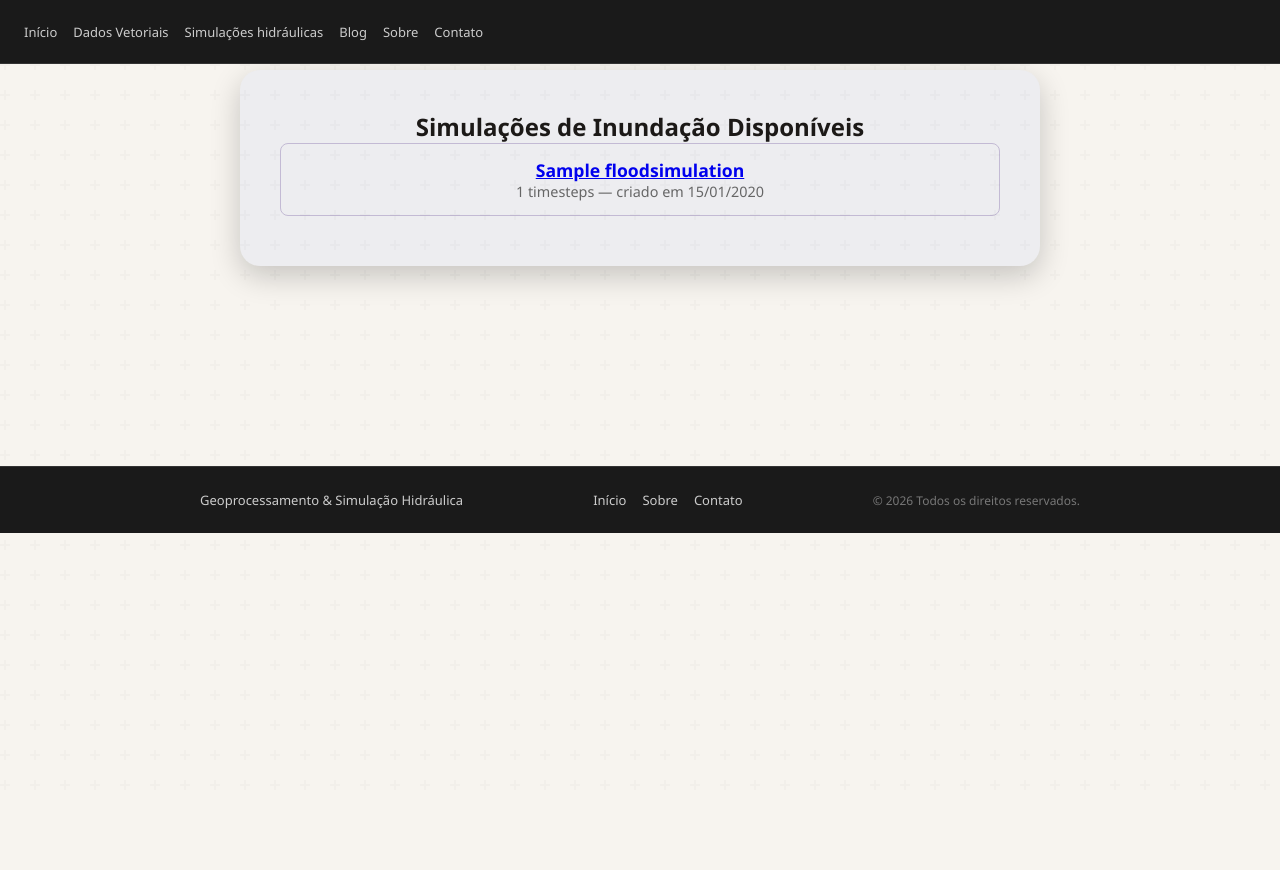
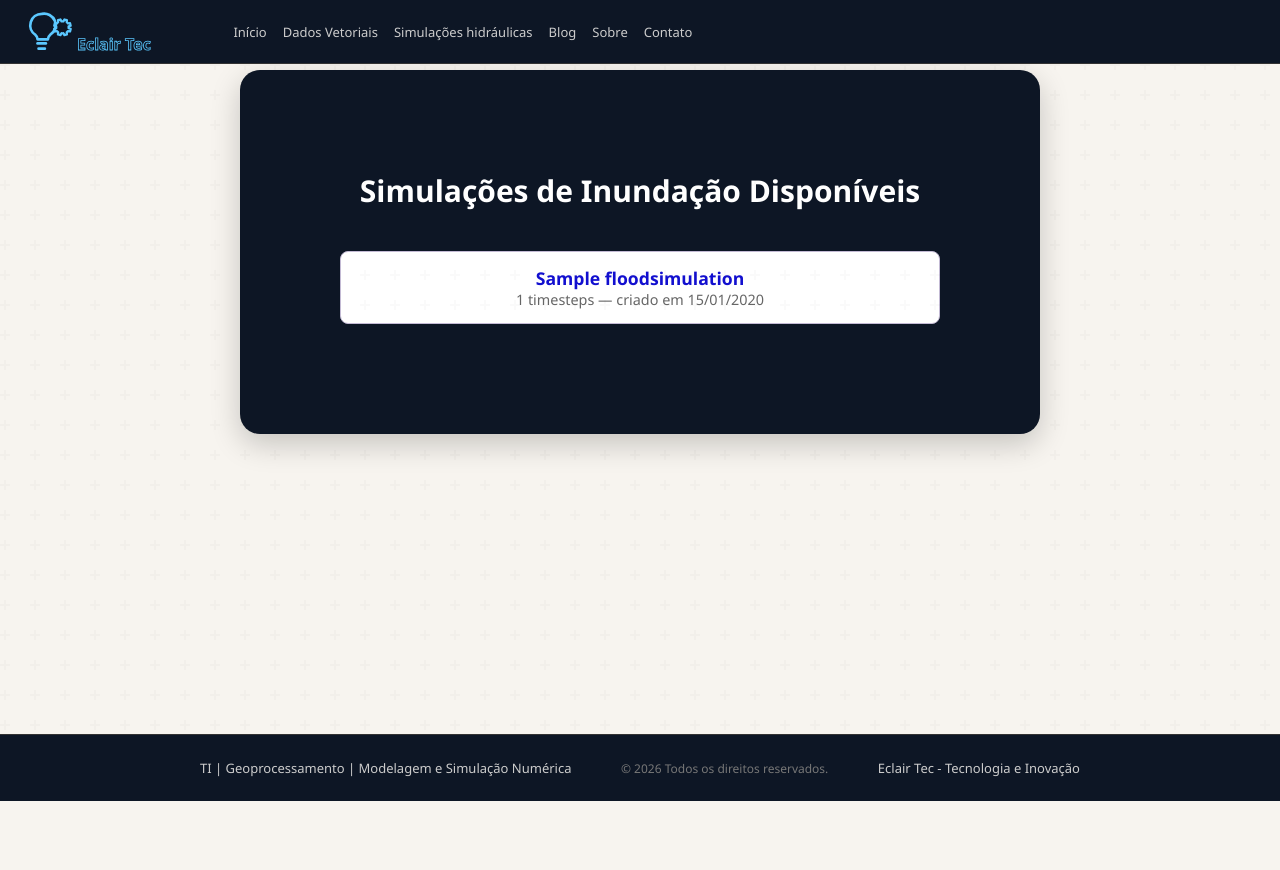
Before and after one commit to vjoel002/geoproj, a Django app: page /flood/ in a window 1280 px wide. Run offline with Django 5.2, Linux system fonts and the light colour scheme; tables that the repository leaves empty hold one stand-in row (values such as "Sample post"); parts of the project's set-up code (start-up, migrations or seed data) failed here and were passed over.

Commit message:
Mexi no frontend

```diff
--- a/AppGeo/middleware.py
+++ b/AppGeo/middleware.py
@@ -2,7 +2,7 @@ from ipware import get_client_ip
 from django.contrib.gis.geoip2 import GeoIP2
 from .models import Visita
 
-PAGINAS_MONITORADAS = ['/', '/blog/', '/sobre/', '/contato/', '/simulacao/']
+PAGINAS_MONITORADAS = ['/', '/blog/', '/sobre/', '/contato/', '/simulacao/', '/simulation_list/', '/dados_vetoriais/']
 
 class VisitaMiddleware:
     def __init__(self, get_response):
--- a/AppGeo/static/css/style.css
+++ b/AppGeo/static/css/style.css
@@ -29,7 +29,8 @@
     margin: 0;
     padding: 0 24px;
 
-    background: #1a1a1a;
+    /*background: #1a1a1a;*/
+    background: #0d1625;
     border-bottom: 1px solid #333;
 }
 
@@ -63,7 +64,8 @@
     color: #fff;
 }
 
-/* ====================================================Home==================================================== */
+
+/* ====================================================index==================================================== */
 
   .home-hero {
     position: relative;
@@ -158,8 +160,8 @@
   }
 
   .home-card-icon {
-    width: 22px;
-    height: 22px;
+    width: 80px;
+    height: 80px;
     stroke: var(--card-accent, #2c7fb8);
     fill: none;
     stroke-width: 1.6;
@@ -289,7 +291,7 @@
 
   .sobre-card {
     max-width: 680px;
-    margin: 40 auto;
+    margin: 50 auto;
     background: #fff;
     border: 1px solid #E5E7EB;
     border-radius: 16px;
@@ -369,9 +371,9 @@
 
     :root {
       --bg: #F7F4EF;
-      --ink: #1C1917;
+      --ink: #0e1a27;
       --muted: #78716C;
-      --accent: #C2410C;
+      --accent: #789abe;
       --border: #E2DDD8;
       --card: #FFFFFF;
     }
@@ -710,20 +712,49 @@
 }
 .container{
     width:100%;
-    background:rgb(237, 237, 240);
+    /*background:rgb(237, 237, 240);*/
+    background: #0d1625;
     border-radius:20px;
-    padding:40px;
+    padding:100px;
     text-align:center;
     box-shadow:0 10px 30px rgba(0,0,0,.2);
-
     max-width: 800px;
     margin: 70 auto;
-    margin-bottom: 200;
+    margin-bottom: 300;
+}
+.container h2{
+    color:#fff;
+    font-size:30px;
+    margin-bottom:40px;
+}
+.simulation-item{
+  background:#fff;
+  padding:14px;
+  margin-bottom:10px;
+  border:1px solid #c3bad4;
+  border-radius:8px;
+}
+.container a{
+   font-size:1.1em;
+   font-weight:600;
+   color:#120fcf;
+   text-decoration:none;
+}
+.container a:hover{
+    text-decoration:underline;
+}
+.container ul{
+  list-style:none;
+  padding:0;
 }
 p{
     color:#6b7280;
     margin-bottom:30px;
     line-height:1.5;
+}
+.simulation-meta{
+    color:#666;
+    font-size:0.9em;
 }
 
 footer{
@@ -794,7 +825,7 @@ footer{
   color: #777;
 }
 .site-footer {
-  background: #1a1a1a;
+  background: #0d1625;
   border-top: 1px solid #333;
   padding: 24px;
   margin-top: 0; /* sobrescreve o footer{margin-top:30px} genérico */
--- a/AppGeo/static/js/index.js
+++ b/AppGeo/static/js/dados_vetoriais.js
@@ -221,8 +221,10 @@ async function sendQuestion() {
     ansEl.innerHTML = `
       ${escHtml(data.answer)}
       <div style="margin-top:8px">
+        <!--
         <div class="sql-pill" title="Clique para copiar" onclick="copyText(this, \`${escAttr(data.sql)}\`)">${escHtml(data.sql)}</div>
-      </div>
+        -->
+        </div>
     `;
 
     // Gráfico (se disponível)
--- a/AppGeo/templates/geo/base.html
+++ b/AppGeo/templates/geo/base.html
@@ -3,25 +3,29 @@
 <head>
     <meta charset="UTF-8">
     <meta name="viewport" content="width=device-width, initial-scale=1.0">
-    <title>Document</title>
-
+    <title>Eclair Tec</title>
+    <link rel="icon" type="image/png" href="{% static 'img/logo_transparente.png' %}">
     <link rel="stylesheet" href="{% static 'css/style.css' %}">
     {% block head %}{% endblock head %}
 </head>
 <body>
-    <!-- <header class="site-header">
-        <nav class="nav">
-            <a href="{% url 'index' %}">Home</a>
-            <a href="{% url 'dados_vetoriais' %}">Dados Vetoriais</a>
-            <a href="{% url 'AppRas:simulation_list' %}">Simulações hidráulicas</a>
-            <a href="{% url 'blog' %}">Blog</a>
-            <a href="{% url 'sobre' %}">Sobre</a>
-            <a href="{% url 'contato' %}">Contato</a>
-        </nav>
-    </header>-->
-
     <header class="site-header">
         <nav class="nav">
+            <a href="{% url 'index' %}" class="nav-brand">
+                <svg width="50" height="50" color="blue" viewBox="0 0 24 24" fill="none" stroke="#5bc8ff" stroke-width="1.3" stroke-linecap="round" stroke-linejoin="round" class="nav-logo">
+                    <path d="M21.4 9.3l1-.3-.3-1.2-1 .1a3.8 3.8 0 0 0-.6-.6l.1-1-1.2-.3-.5.9a4 4 0 0 0-.9 0l-.5-.9-1.2.3.1 1a3.8 3.8 0 0 0-.6.6l-1-.1-.3 1.2 1 .3a4 4 0 0 0 0 .9l-1 .3.3 1.2 1-.1c.2.2.4.4.6.6l-.1 1 1.2.3.5-.9a4 4 0 0 0 .9 0l.5.9 1.2-.3-.1-1c.2-.2.4-.4.6-.6l1 .1.3-1.2-1-.3a4 4 0 0 0 0-.9z" stroke-width="1.1"/>
+                    <path d="M8.5 3.3a5.5 5.5 0 0 0-3 10.1c.6.5 1 1.2 1 2v.1h5v-.1c0-.8.4-1.5 1-2a5.5 5.5 0 0 0-4-10.1z"/>
+                    <path d="M6.5 17.5h4"/>
+                    <path d="M7 20h3"/>
+                </svg>
+                <svg width="140" height="24" viewBox="0 0 140 24">
+                    <text x="0" y="17" font-family="Arial, sans-serif" font-size="16" font-weight="700"
+                        fill="none" stroke="#5bc8ff" stroke-width="0.8">
+                        Eclair Tec
+                    </text>
+                </svg>
+            </a>
+
             <a href="{% url 'index' %}">Início</a>
             <a href="{% url 'dados_vetoriais' %}">Dados Vetoriais</a>
             <a href="{% url 'AppRas:simulation_list' %}">Simulações hidráulicas</a>
@@ -35,13 +39,12 @@
     </main>
     <footer class="site-footer">
         <div class="footer-inner">
-            <span class="footer-brand">Geoprocessamento &amp; Simulação Hidráulica</span>
-            <nav class="footer-links">
-                <a href="{% url 'index' %}">Início</a>
-                <a href="{% url 'sobre' %}">Sobre</a>
-                <a href="{% url 'contato' %}">Contato</a>
-            </nav>
+            <span class="footer-brand">TI | Geoprocessamento | Modelagem e Simulação Numérica</span>
+
             <span class="footer-copy">&copy; {% now "Y" %} Todos os direitos reservados.</span>
+
+            <span class="footer-brand">Eclair Tec - Tecnologia e Inovação</span>
+
         </div>
     </footer>
 </body>
--- a/AppGeo/templates/geo/blog.html
+++ b/AppGeo/templates/geo/blog.html
@@ -2,9 +2,10 @@
 {% load static %}
 
 {% block head %}
-<title>Blog</title>
+<link rel="icon" type="image/png" href="{% static 'img/logo_transparente.png' %}">
 <link href="https://fonts.googleapis.com/css2?family=Inter:wght@300;400;500;600;700&display=swap" rel="stylesheet">
 <link rel="stylesheet" href="{% static 'css/style.css' %}">
+<link rel="icon" type="image/png" href="{% static 'img/logo_transparente.png' %}">
 {% endblock %}
 
 {% block content %}
--- a/AppGeo/templates/geo/contato.html
+++ b/AppGeo/templates/geo/contato.html
@@ -2,7 +2,7 @@
 {% load static %}
 
 {% block head %}
-<title>Contato</title>
+<link rel="icon" type="image/png" href="{% static 'img/logo_transparente.png' %}">
 <link href="https://fonts.googleapis.com/css2?family=DM+Serif+Display&family=DM+Sans:wght@300;400;500&display=swap" rel="stylesheet">
 <link rel="stylesheet" href="{% static 'css/style.css' %}">
 {% endblock %}
--- a/AppRas/templates/AppRas/simulation_list.html
+++ b/AppRas/templates/AppRas/simulation_list.html
@@ -3,13 +3,13 @@
 {% block content %}
 <div class="container">
   <h2>Simulações de Inundação Disponíveis</h2>
-  <ul style="list-style:none; padding:0;">
+  <ul>
     {% for sim in simulations %}
-      <li style="padding:14px; margin-bottom:10px; border:1px solid #c3bad4; border-radius:8px;">
-        <a href="{% url 'AppRas:simulation_viewer' sim.pk %}" style="font-size:1.1em; font-weight:600;">
+      <li class="simulation-item">
+        <a href="{% url 'AppRas:simulation_viewer' sim.pk %}">
           {{ sim.name }}
         </a>
-        <div style="color:#666; font-size:0.9em;">
+        <div class="simulation-meta">
           {{ sim.timesteps.count }} timesteps — criado em {{ sim.created_at|date:"d/m/Y" }}
         </div>
       </li>
```
Also changed, not shown: AppGeo/templates/geo/dados_vetoriais.html (+22 -6 lines), AppGeo/templates/geo/index.html (+10 -5 lines), AppGeo/static/css/dados_vetoriais.css (renamed from AppGeo/static/css/index.css), AppGeo/static/icons/icon-512x512.png (added), AppGeo/static/img/icon-1024x1024.png (added), AppGeo/static/img/logo.png (added), AppGeo/static/img/logo_transparente.png (added).
